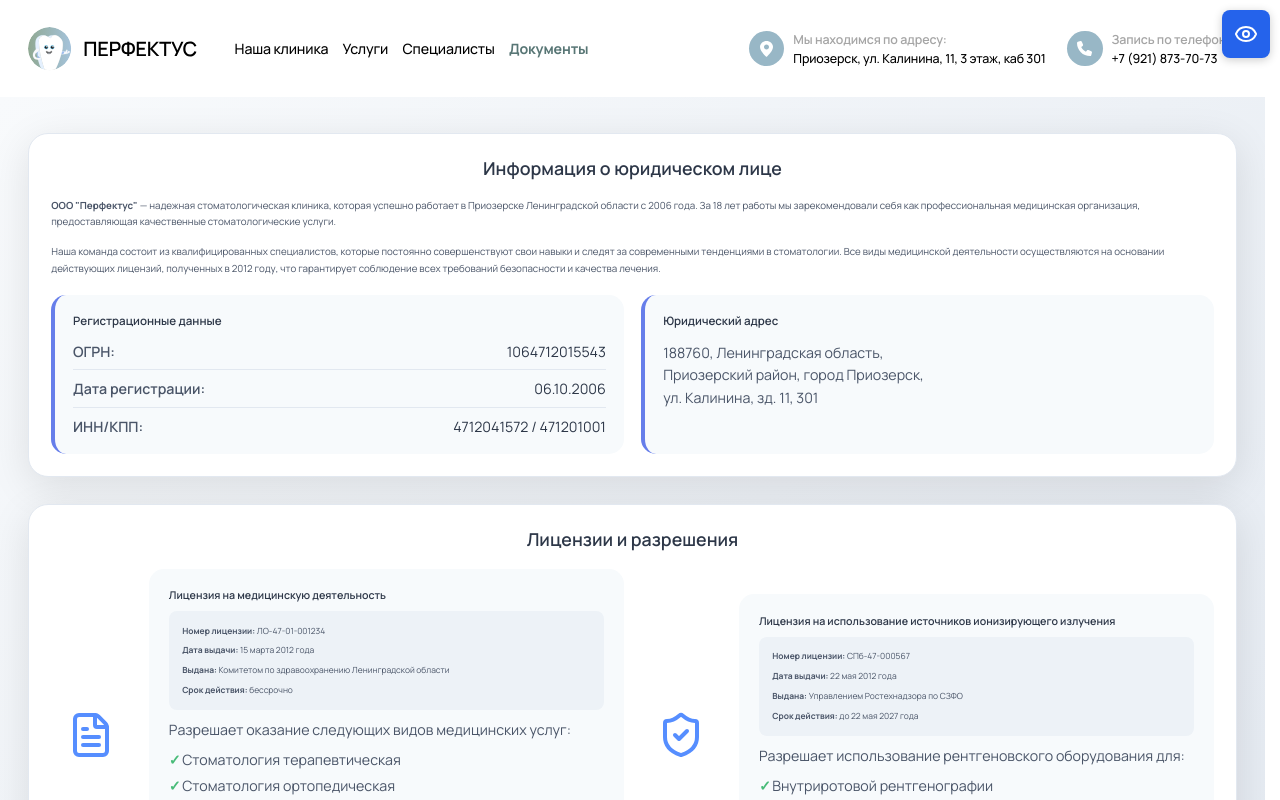
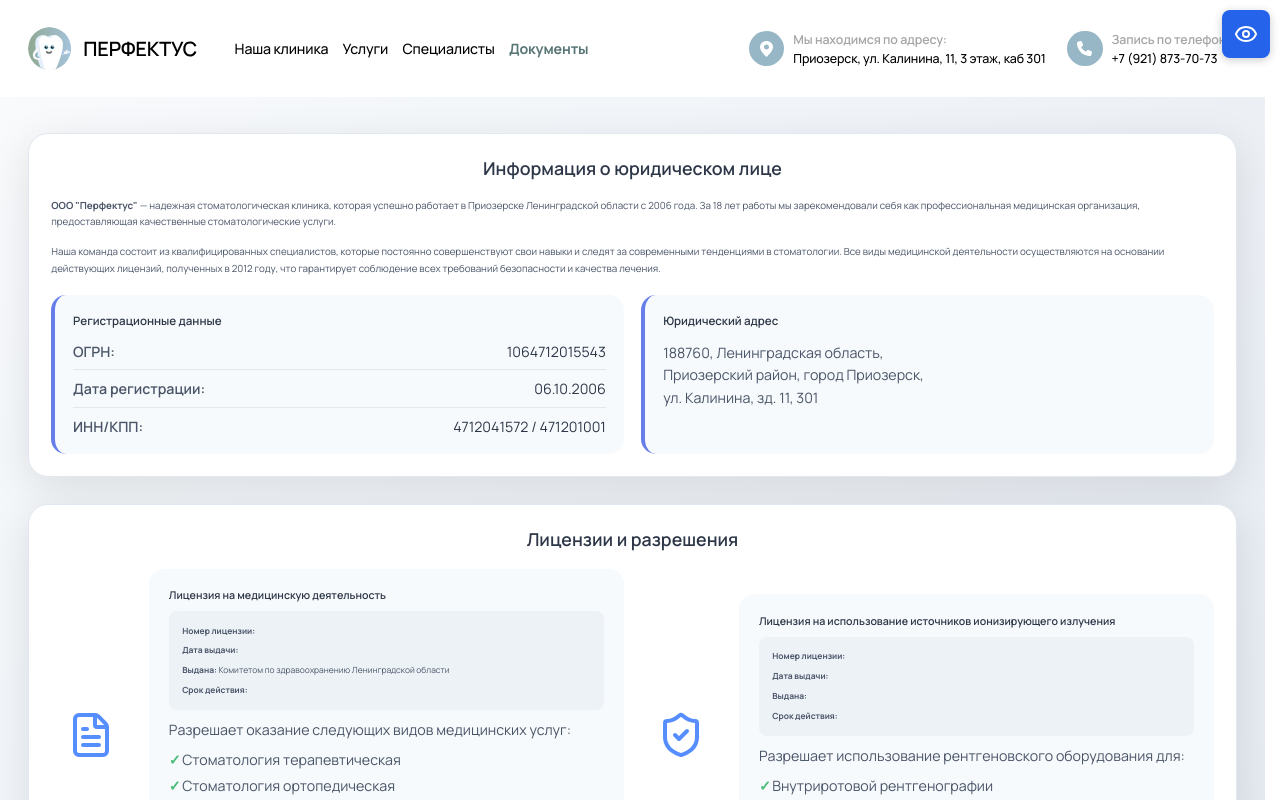
Before and after one commit to adx-works/perfectus-landing, a Nuxt app: page /docs in a window 1280 px wide. Shown: the top 800 px of the page. Built offline with nearby package versions, Linux system fonts and the light colour scheme.

Commit message:
removed license numbers

```diff
--- a/pages/docs.vue
+++ b/pages/docs.vue
@@ -61,10 +61,10 @@
               <div class="license-info">
                 <h3>Лицензия на медицинскую деятельность</h3>
                 <div class="license-details">
-                  <p><strong>Номер лицензии:</strong> ЛО-47-01-001234</p>
-                  <p><strong>Дата выдачи:</strong> 15 марта 2012 года</p>
+                  <p><strong>Номер лицензии:</strong> </p>
+                  <p><strong>Дата выдачи:</strong> </p>
                   <p><strong>Выдана:</strong> Комитетом по здравоохранению Ленинградской области</p>
-                  <p><strong>Срок действия:</strong> бессрочно</p>
+                  <p><strong>Срок действия:</strong> </p>
                 </div>
                 <p>Разрешает оказание следующих видов медицинских услуг:</p>
                 <ul class="license-services">
@@ -84,10 +84,10 @@
               <div class="license-info">
                 <h3>Лицензия на использование источников ионизирующего излучения</h3>
                 <div class="license-details">
-                  <p><strong>Номер лицензии:</strong> СПб-47-000567</p>
-                  <p><strong>Дата выдачи:</strong> 22 мая 2012 года</p>
-                  <p><strong>Выдана:</strong> Управлением Ростехнадзора по СЗФО</p>
-                  <p><strong>Срок действия:</strong> до 22 мая 2027 года</p>
+                  <p><strong>Номер лицензии:</strong> </p>
+                  <p><strong>Дата выдачи:</strong> </p>
+                  <p><strong>Выдана:</strong> </p>
+                  <p><strong>Срок действия:</strong> </p>
                 </div>
                 <p>Разрешает использование рентгеновского оборудования для:</p>
                 <ul class="license-services">
```
